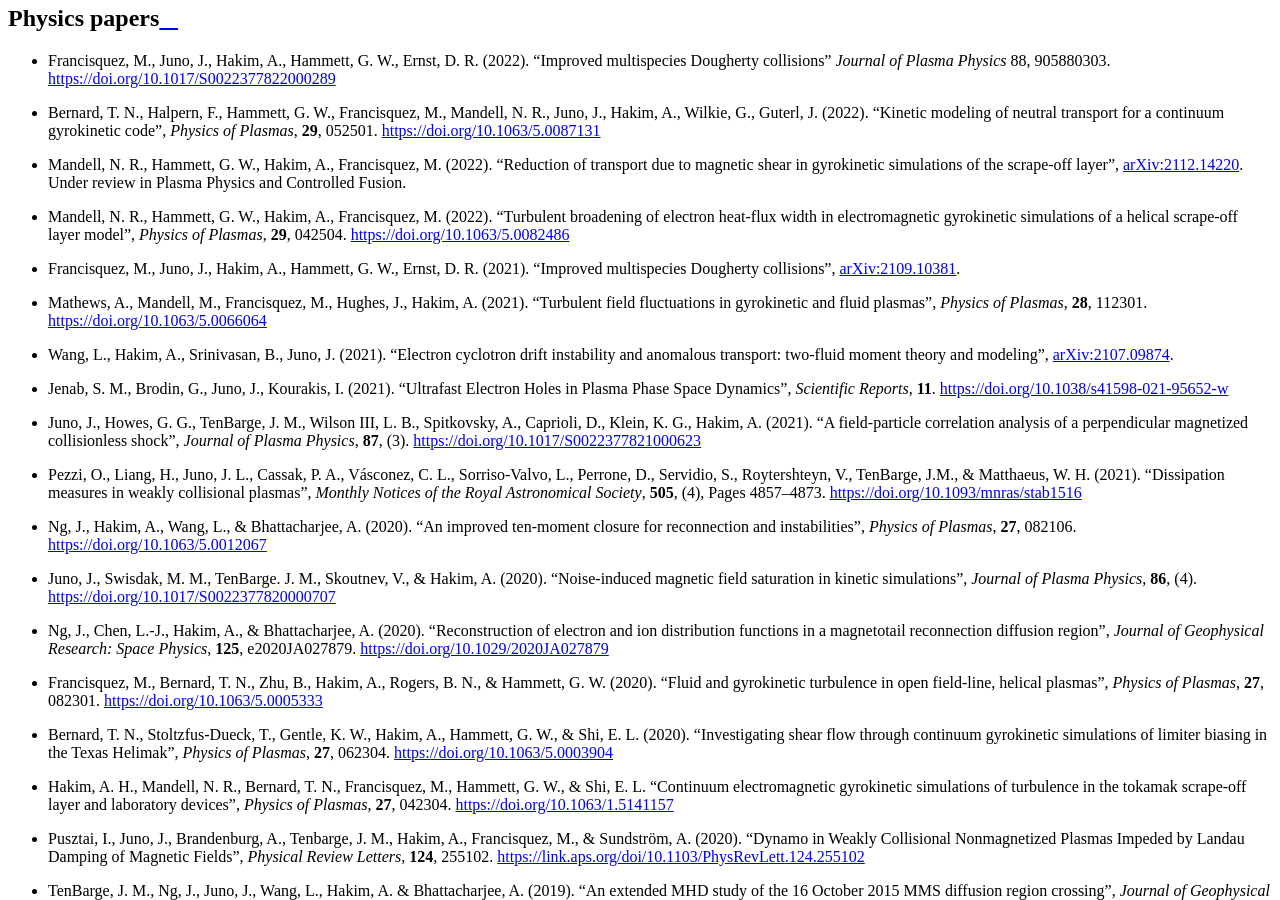
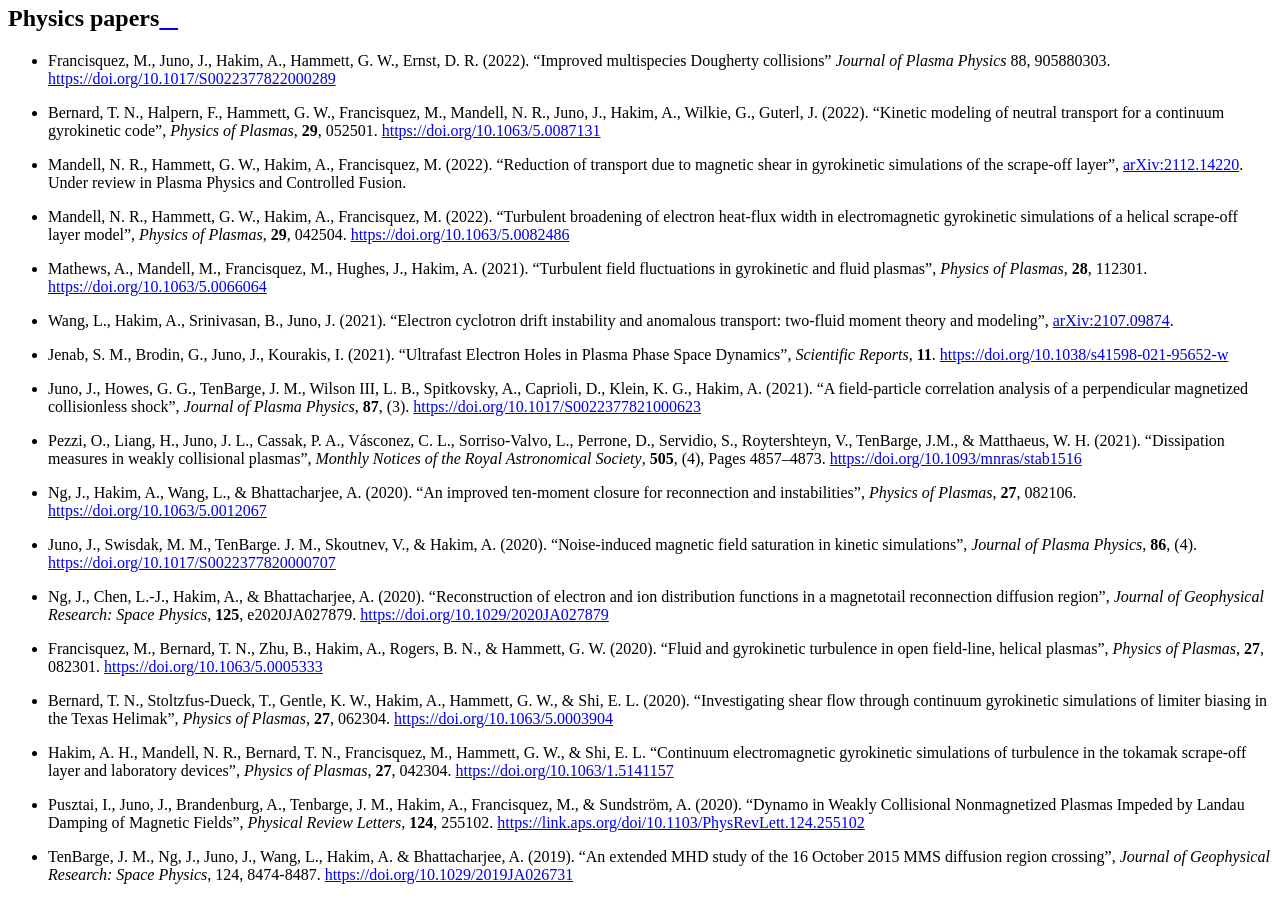
Before and after one commit to ammarhakim/gkyl-doc, a Sphinx documentation site: the page built from source/gkyl/pubs.rst, in a window 1280 px wide and 900 px high, scrolled down 2727 px. Built offline with Sphinx 7.4.7 and the Read the Docs theme 2.0.0, drawn with Linux system fonts in a browser that asks for light colours; pages that are not in the unit, such as notebooks, are missing from menus.

Commit message:
Remove a pub

```diff
--- a/source/gkyl/pubs.rst
+++ b/source/gkyl/pubs.rst
@@ -117,9 +117,6 @@ Physics papers
 - Mandell, N. R., Hammett, G. W., Hakim, A., Francisquez, M. (2022).
   "Turbulent broadening of electron heat-flux width in electromagnetic gyrokinetic simulations of a helical scrape-off layer model",
   *Physics of Plasmas*, **29**, 042504. https://doi.org/10.1063/5.0082486
-
-- Francisquez, M., Juno, J., Hakim, A., Hammett, G. W., Ernst, D. R. (2021). "Improved
-  multispecies Dougherty collisions", `arXiv:2109.10381 <https://arxiv.org/abs/2109.10381>`_.
 
 - Mathews, A., Mandell, M., Francisquez, M., Hughes, J., Hakim, A. (2021).
   "Turbulent field fluctuations in gyrokinetic and fluid plasmas",
```
